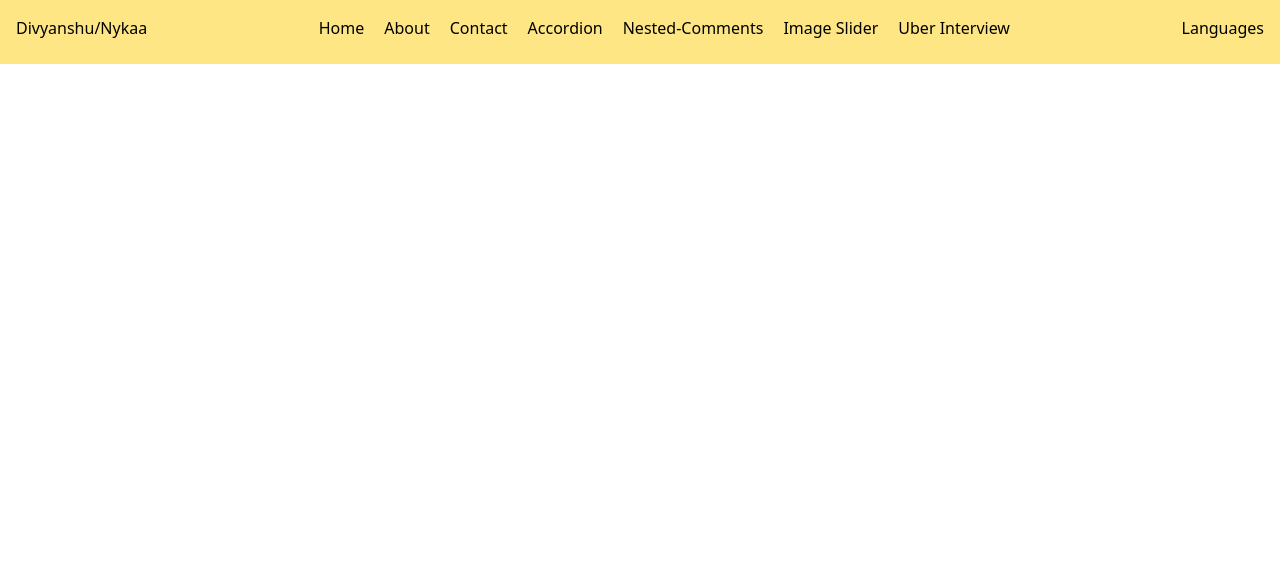
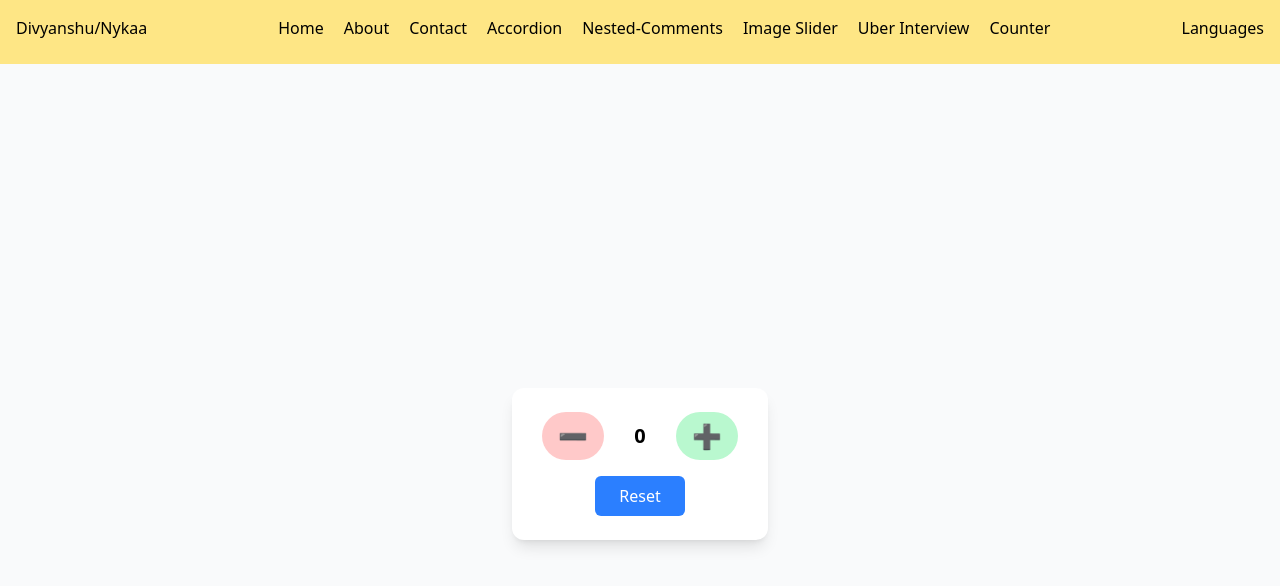
Before and after one commit to divyanshuispathak/Frontend-LLD, a React (Vite) app in the folder PracticePlayground/: page /counter in a window 1280 px wide. Shown: the top 586 px of the page. Built offline with nearby package versions, Linux system fonts and the light colour scheme.

Commit message:
added counter app with css

```diff
--- a/PracticePlayground/src/App.jsx
+++ b/PracticePlayground/src/App.jsx
@@ -8,6 +8,7 @@ import Accordion from "./components/Accordion";
 import NestedComments from "./components/comments/NestedComments";
 import ImageSlider from "./components/image-slider/ImageSlider";
 import UberInterview from "./components/uber-inteview/UberInterview";
+import Counter from "./components/Counter";
 
 function App() {
   return (
@@ -23,6 +24,7 @@ function App() {
           <Route path="/nested-comments" element={<NestedComments />}></Route>
           <Route path="/image" element={<ImageSlider />}></Route>
           <Route path="/uber" element={<UberInterview />}></Route>
+          <Route path="/counter" element={<Counter />}></Route>
         </Routes>
       </BrowserRouter>
     </div>
--- /dev/null
+++ b/PracticePlayground/src/components/Counter.jsx
@@ -0,0 +1,46 @@
+import React, { useState } from "react";
+
+const Counter = () => {
+  const [count, setCount] = useState(0);
+
+  const incrementCounter = () => {
+    setCount((count) => count + 1);
+  };
+
+  const decrementCounter = () => {
+    setCount((count) => count - 1);
+  };
+
+  const resetCounter = () => {
+    setCount(0);
+  };
+  return (
+    <div className="min-h-screen flex items-center justify-center bg-gray-50">
+      <div className="flex flex-col items-center space-y-4 p-6 bg-white rounded-xl shadow-lg w-64">
+        <div className="flex items-center justify-center gap-4">
+          <button
+            className="text-2xl bg-red-200 hover:bg-red-300 px-4 py-2 rounded-full transition"
+            onClick={decrementCounter}
+          >
+            ➖
+          </button>
+          <div className="text-xl font-semibold w-10 text-center">{count}</div>
+          <button
+            className="text-2xl bg-green-200 hover:bg-green-300 px-4 py-2 rounded-full transition"
+            onClick={incrementCounter}
+          >
+            ➕
+          </button>
+        </div>
+        <button
+          className="bg-blue-500 hover:bg-blue-600 text-white font-medium px-6 py-2 rounded-md transition"
+          onClick={resetCounter}
+        >
+          Reset
+        </button>
+      </div>
+    </div>
+  );
+};
+
+export default Counter;
--- a/PracticePlayground/src/components/MiddleHeader.jsx
+++ b/PracticePlayground/src/components/MiddleHeader.jsx
@@ -14,6 +14,7 @@ const MiddleHeader = () => {
         <NavLink className="hover:bg-cyan-400" to='/nested-comments'>Nested-Comments</NavLink>
         <NavLink className="hover:bg-cyan-400" to='/image'>Image Slider</NavLink>
         <NavLink className="hover:bg-cyan-400" to='/uber'>Uber Interview</NavLink>
+        <NavLink className="hover:bg-cyan-400" to='/counter'>Counter</NavLink>
     </div>
   )
 }
```
